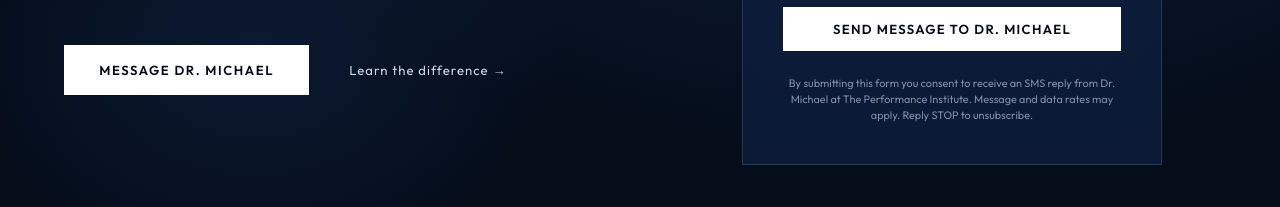
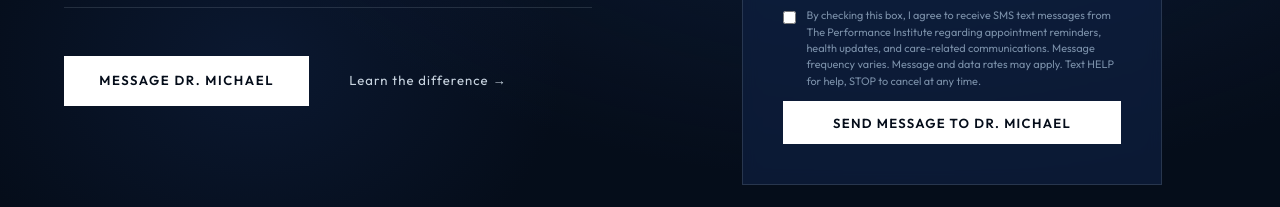
Before and after one commit to mikehawaii76-dotcom/performance-institute, a website: page index.html in a window 1280 px wide. Shown: the part 745-952 px from the top of the page. Drawn offline with nearby package versions, Linux system fonts and the light colour scheme.

Commit message:
Add files via upload

```diff
--- a/index.html
+++ b/index.html
@@ -222,8 +222,9 @@
           <input class="card-input" type="text" name="name" placeholder="Your name" required>
           <input class="card-input" type="tel" name="phone" placeholder="Your phone number" required>
           <input class="card-input" type="text" name="message" placeholder="Your question or concern">
+          <label style="display:flex;align-items:flex-start;gap:.65rem;cursor:pointer;text-align:left"><input type="checkbox" name="sms-consent" style="margin-top:.25rem;flex-shrink:0;accent-color:var(--silver)"><span style="font-size:.68rem;color:var(--text-muted);line-height:1.5">By checking this box, I agree to receive SMS text messages from The Performance Institute regarding appointment reminders, health updates, and care-related communications. Message frequency varies. Message and data rates may apply. Text HELP for help, STOP to cancel at any time.</span></label>
           <button type="submit" class="card-submit">Send Message to Dr. Michael</button>
-          <p class="card-disclaimer">By submitting this form you consent to receive an SMS reply from Dr. Michael at The Performance Institute. Message and data rates may apply. Reply STOP to unsubscribe.</p>
+
         </form>
       </div>
     </div>
@@ -241,7 +242,7 @@
   <p class="section-eyebrow" style="justify-content:center;margin-bottom:1.5rem">Watch</p>
   <h2 class="section-headline" style="text-align:center;margin:0 auto 2.5rem;max-width:700px">Why most testosterone clinics are getting it <em>wrong</em></h2>
   <div style="position:relative;padding-bottom:56.25%;height:0;overflow:hidden;max-width:860px;margin:0 auto;border:1px solid var(--border)">
-    <iframe src="https://www.youtube.com/embed/nmsVUCOspUA" title="The Performance Institute — Natural Testosterone Optimization" frameborder="0" allow="accelerometer; autoplay; clipboard-write; encrypted-media; gyroscope; picture-in-picture; web-share" allowfullscreen style="position:absolute;top:0;left:0;width:100%;height:100%"></iframe>
+    <iframe src="https://www.youtube.com/embed/nmsVUCOspUA?si=xq-Osd0K7gxfgMCr" title="YouTube video player" frameborder="0" allow="accelerometer; autoplay; clipboard-write; encrypted-media; gyroscope; picture-in-picture; web-share" referrerpolicy="strict-origin-when-cross-origin" allowfullscreen style="position:absolute;top:0;left:0;width:100%;height:100%"></iframe>
   </div>
 </section>
 
@@ -376,8 +377,9 @@
           <input class="card-input" type="text" name="name" placeholder="Your name" required>
           <input class="card-input" type="tel" name="phone" placeholder="Your phone number" required>
           <input class="card-input" type="text" name="message" placeholder="Tell Dr. Michael what's going on">
+          <label style="display:flex;align-items:flex-start;gap:.65rem;cursor:pointer;text-align:left"><input type="checkbox" name="sms-consent" style="margin-top:.25rem;flex-shrink:0;accent-color:var(--silver)"><span style="font-size:.68rem;color:var(--text-muted);line-height:1.5">By checking this box, I agree to receive SMS text messages from The Performance Institute regarding appointment reminders, health updates, and care-related communications. Message frequency varies. Message and data rates may apply. Text HELP for help, STOP to cancel at any time.</span></label>
           <button type="submit" class="card-submit">Send Message to Dr. Michael</button>
-          <p class="card-disclaimer">By submitting this form you consent to receive an SMS reply from Dr. Michael at The Performance Institute. Message and data rates may apply. Reply STOP to unsubscribe.</p>
+
         </form>
       </div>
     </div>
```
